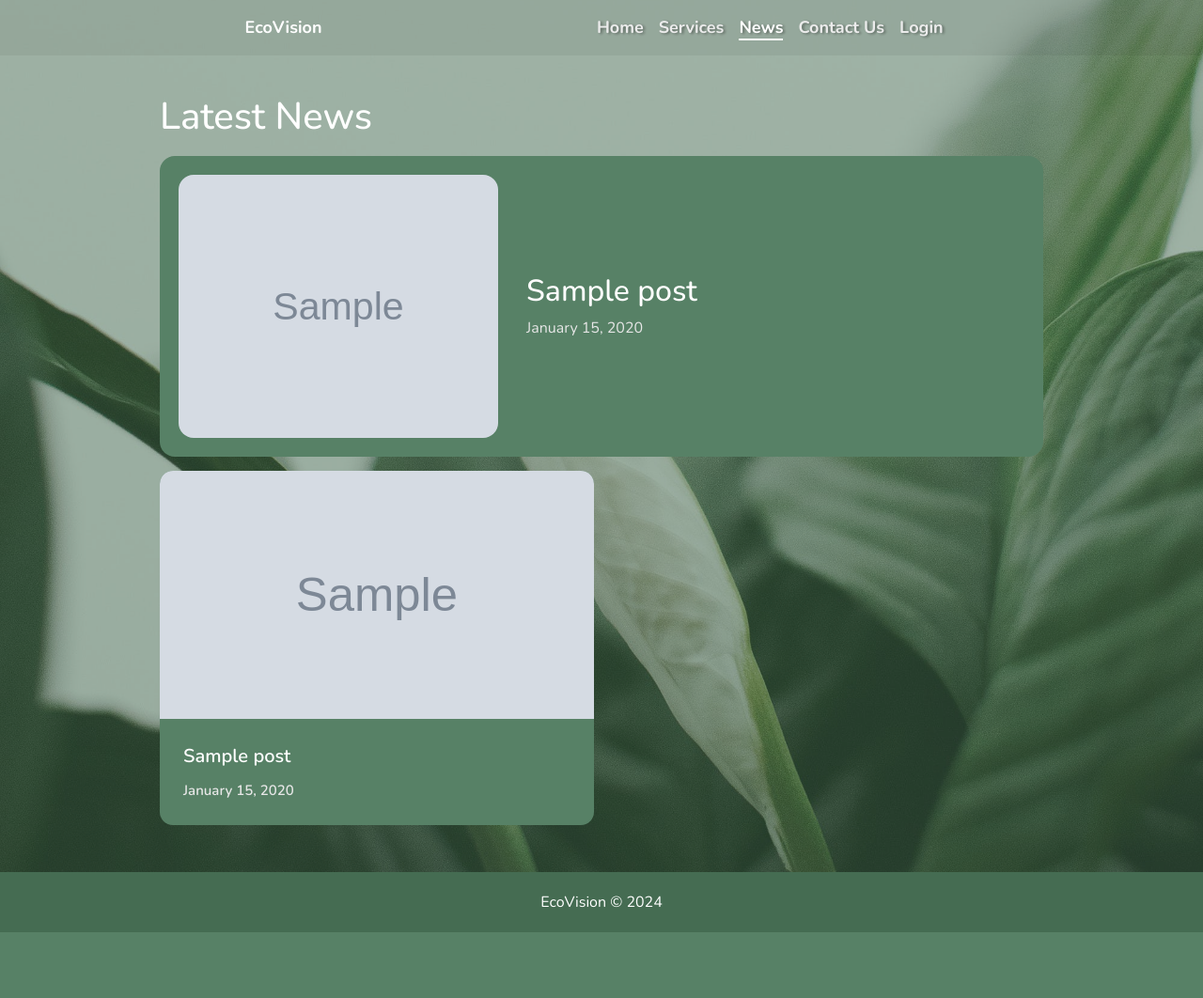
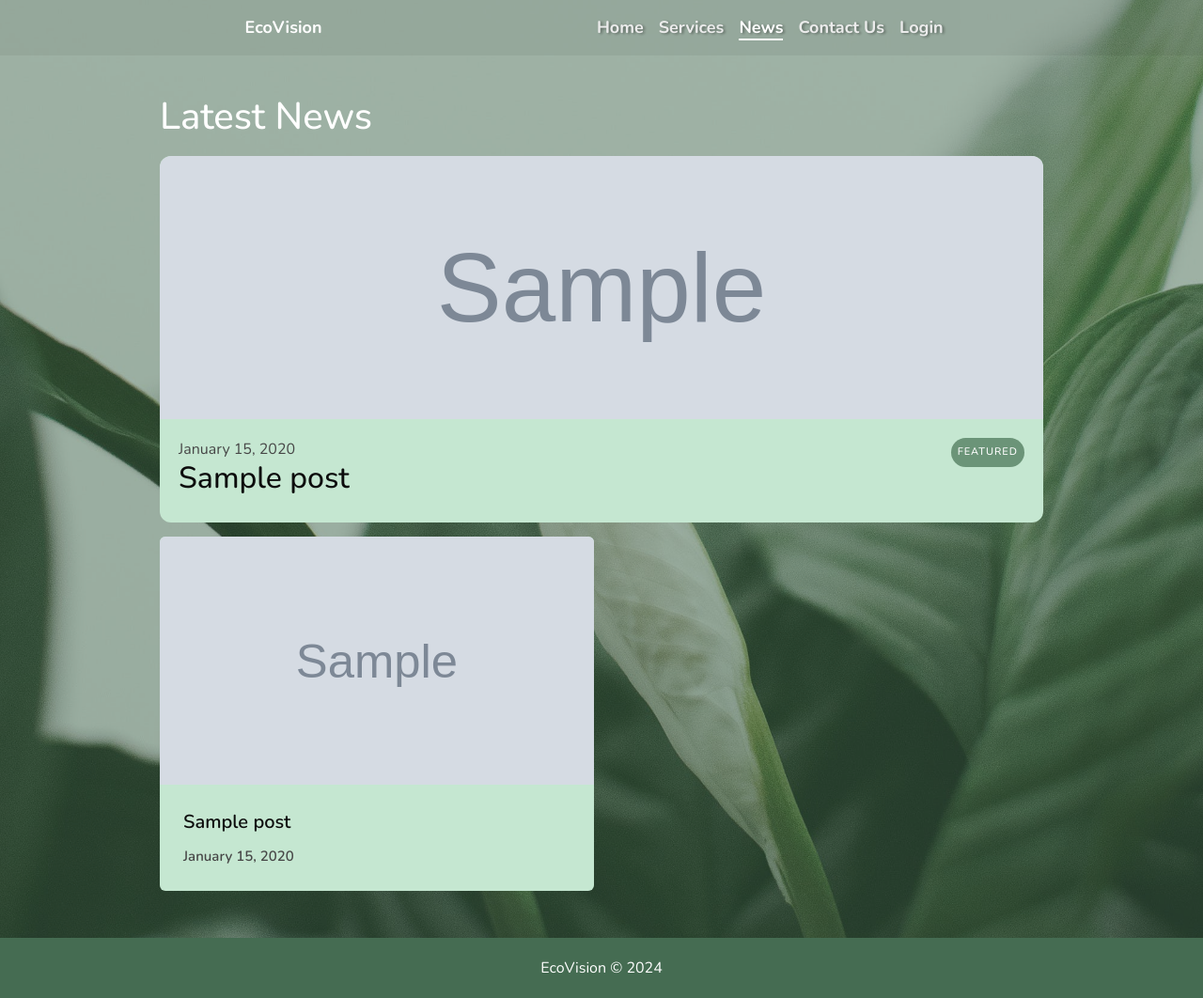
Before and after one commit to JacTBB/IT1166-EcoVision, a Flask app: page /news in a window 1280 px wide. Shown: the whole page at 94% size. Before the commit the page ends 992 px from the top, so only its background shows below. Run offline with Flask 3, Linux system fonts and the light colour scheme; tables that the repository leaves empty hold one stand-in row (values such as "Sample post"); grey boxes marked "Sample" are stand-in pictures; some libraries are stand-ins or nearby versions.

Commit message:
news page design changes

```diff
--- a/app/static/css/main/news.css
+++ b/app/static/css/main/news.css
@@ -16,8 +16,8 @@
     position: relative;
     display: flex;
     flex-direction: column;
-    align-items: top;
-    justify-content: top;
+    align-items: flex-start;
+    justify-content: flex-start;
     width: 100%;
     padding-bottom: 50px;
 }
@@ -72,55 +72,78 @@
     flex-direction: column;
     justify-content: center;
     align-items: center;
-    color: white;
+    color: inherit;
     width: auto;
     margin: 0 auto;
 }
 
 .featured-news {
     display: flex;
-    flex-direction: row;
-    justify-content: left;
-    align-items: center;
-    padding: 20px;
-    background-color: #578166;
-    color: white;
-    border-radius: 16px;
-    transition: 0.3s;
+    flex-direction: column;
+    justify-content: flex-start;
+    align-items: flex-start;
+    background-color: #c5e7d1;
+    color: inherit;
+    border-radius: 12px;
+    transition: 0.2s ease;
+    position: relative;
 }
 
+
 .featured-news:hover {
-    background-color: #6b9478;
-    transition: background-color 0.2s linear;
+    background-color: #80a38b;
+    transition: 0.2s ease;
+    color: white;
 }
 
 .featured-news img {
     height: 280px;
-    width: 340px;
+    width: 100%;
     position: relative;
     display: flex;
     object-fit: cover;
     object-position: center;
-    border-radius: 16px;
-    transition: 0.2s;
+    transition: 0.2s ease;
     pointer-events: none;
+    border-radius: 12px 12px 0 0;
 }
 
 .featured-news:hover img {
-    transform: scale(1.02);
-    transition: 0.2s linear;
+    transform: scale(1.008);
+    transition: 0.2s ease;
 }
 
 .featured-news>div {
-    margin-left: 30px;
     display: flex;
     flex-direction: column;
-    padding-right: 30px;
     word-break: break-word;
+    padding: 20px;
+    position: relative;
+    width: 100%;
+}
+
+.featured-tag {
+    position: absolute;
+    right: 20px;
+    background-color: #6b9478;
+    padding: 7px;
+    border-radius: 30px;
+    font-weight: 500;
+    text-transform: uppercase;
+    font-size: 11px;
+    color: white;
+    letter-spacing: 1px;
+    vertical-align: middle;
+
+}
+
+
+.featured-news:hover .news-date {
+    color: #e7e7e7;
 }
 
 .featured-news .news-date {
-    color: #e7e7e7;
+    color: #464646;
     font-size: 16px;
 }
 
@@ -143,7 +166,7 @@
 
 .news-section .news-column>a {
     display: flex;
-    color: white;
+    color: rgb(12, 12, 12);
     text-decoration: none;
     height: 100%;
     flex-direction: column;
@@ -156,8 +179,8 @@
     display: flex;
     flex-direction: column;
     width: 462px;
-    background: #578166;
-    border-radius: 14px;
+    background: #c5e7d1;
+    border-radius: 6px;
     word-break: break-word;
     overflow: hidden;
 }
@@ -179,7 +202,7 @@
 }
 
 .news-section .news-column>a:hover .catalog-image-container>img {
-    transform: scale(1.02);
+    transform: scale(1.01);
     transition: 0.2s linear;
 }
 
@@ -205,13 +228,23 @@
     white-space: nowrap;
 }
 
+.news-section .news-column>a:hover {
+    box-shadow: rgba(0, 0, 0, 0.04) 0px 3px 5px;
+}
+
 .news-section .news-column>a:hover .news-head {
-    background-color: #6b9478;
-    transition: 0.2s linear;
+    background-color: #80a38b;
+    color: white;
+    transition: 0.2s ease;
+}
+
+.news-section .news-column>a:hover .news-date {
+    color: #e7e7e7;
+    transition: 0.2s ease;
 }
 
 .news-section .catalog .news-head .news-date {
-    color: #e7e7e7;
+    color: #464646;
     font-size: 15px;
 }
 
--- a/app/templates/main/news.html
+++ b/app/templates/main/news.html
@@ -45,14 +45,15 @@
       <div class="news-column">
         {% for post in data %}
         {% if post.postid == setFeaturedNews %}
-        <a href="{{ url_for('main.news', postid=post.postid) }}">
+        <a href="{{ url_for('main.news', postid=post.postid) }}" style="width: 100%;">
           <div class="featured-news">
             <img src="{{ url_for('static', filename='images/uploads/' + post.image_name) }}" alt="" />
             <div>
+              <div class="featured-tag">Featured</div>
+              <p class="news-date">{{ post.date.strftime('%B %d, %Y') }}</p>
               <h2>
                 {{ post.title }}
               </h2>
-              <p class="news-date">{{ post.date.strftime('%B %d, %Y') }}</p>
 
             </div>
           </div>
```
